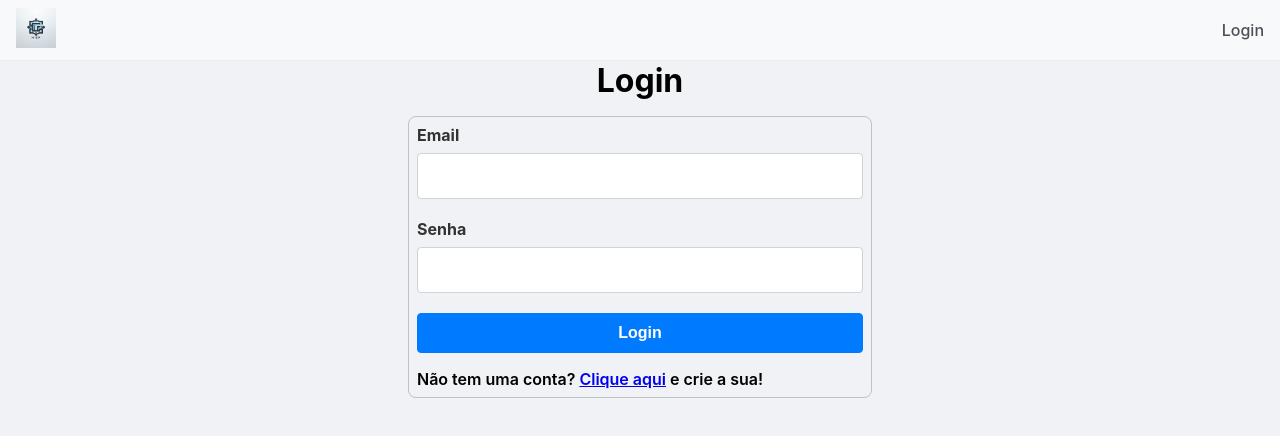
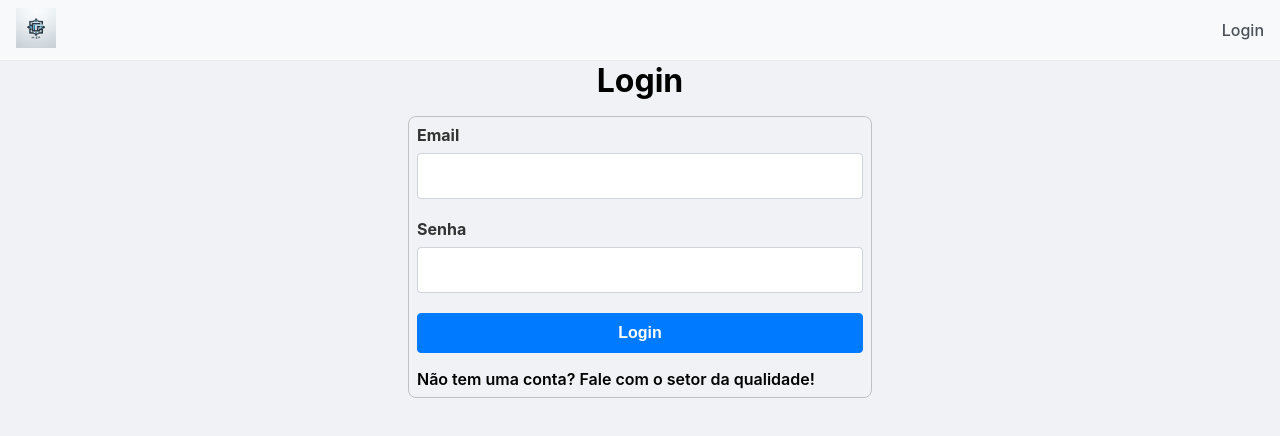
Before and after one commit to IMoisasZ/calibration, a React (Create React App) app in the folder frontend/: page /login in a window 1280 px wide. Shown: the top 436 px of the page. Built offline with nearby package versions, Linux system fonts and the light colour scheme.

Commit message:
Alter the name if you have no account

```diff
--- a/frontend/src/pages/login/Login.jsx
+++ b/frontend/src/pages/login/Login.jsx
@@ -1,3 +1,5 @@
+/** @format */
+
 import React, { useState, useContext } from 'react'
 import { useNavigate } from 'react-router-dom'
 import Container from '../../components/container/Container'
@@ -52,9 +54,7 @@ export default function Login() {
 					type='subimit'
 					title='Clique para fazer login!'
 				/>
-				<span>
-					Não tem uma conta? <a href='#'>Clique aqui</a> e crie a sua!
-				</span>
+				<span>Não tem uma conta? Fale com o setor da qualidade!</span>
 			</Form>
 		</Container>
 	)
```
